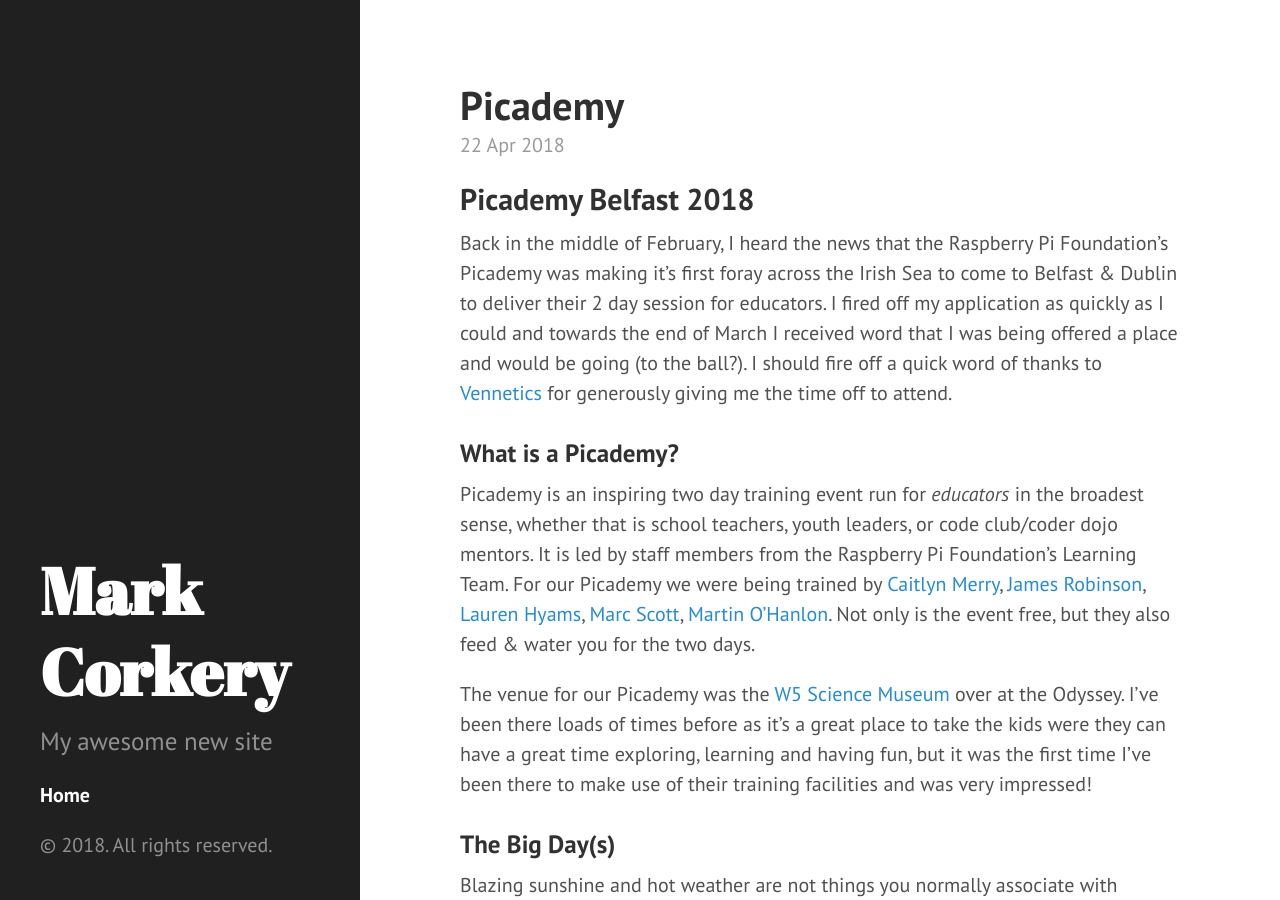
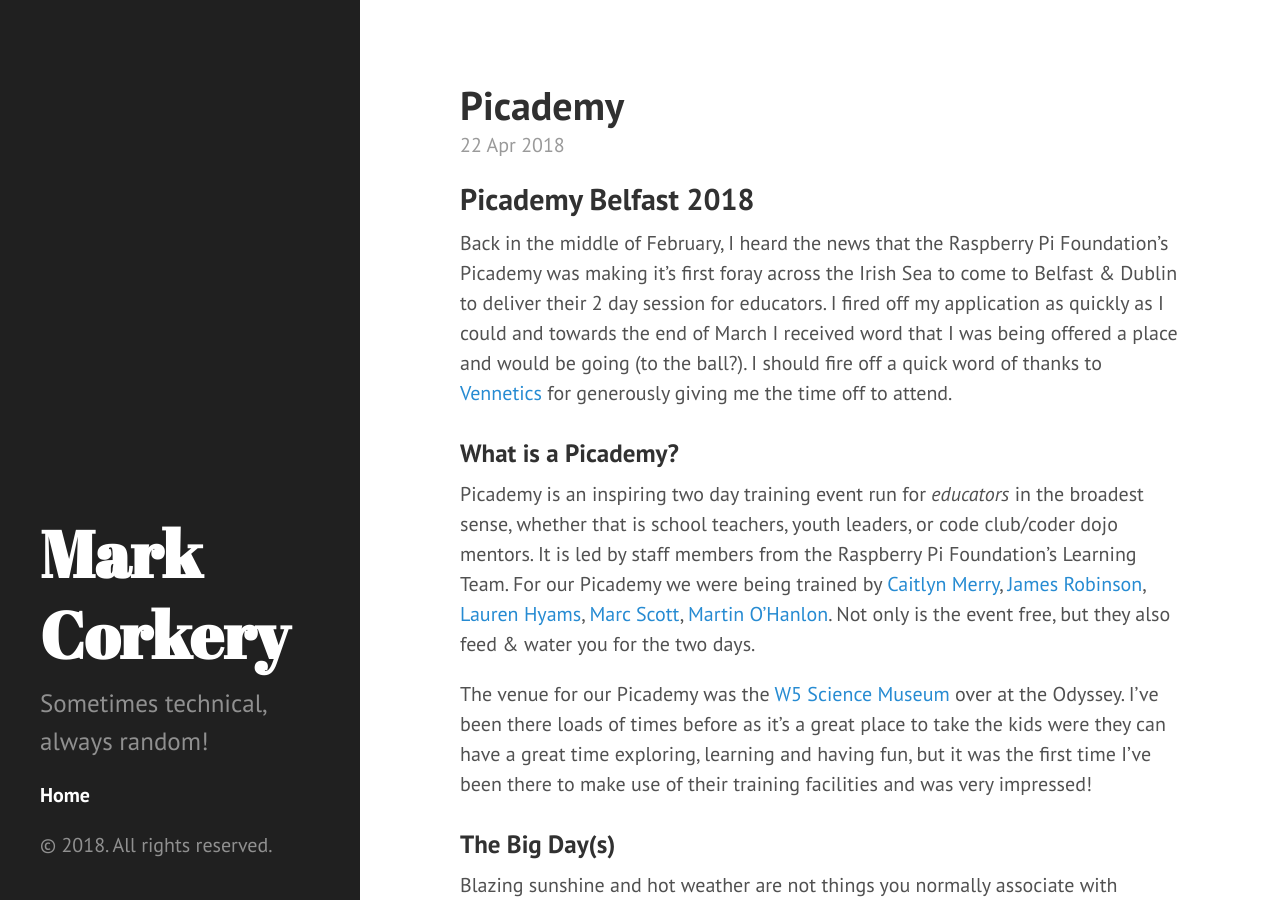
Before and after one commit to KramKroc/KramKroc.github.io, a Jekyll site: the page built from index.html, in a window 1280 px wide and 900 px high. Built offline with Jekyll 4.4.1, drawn with Linux system fonts in a browser that asks for light colours; the list of posts is cut into pages by our own code.

Commit message:
Update _config.yml

```diff
--- a/_config.yml
+++ b/_config.yml
@@ -4,6 +4,6 @@ markdown: kramdown
 url: http://KramKroc.github.io
 title: Mark Corkery
 tagline: A log of everyday life
-description: My awesome new site
+description: Sometimes technical, always random!
 paginate: 5
 baseurl: ""
```
